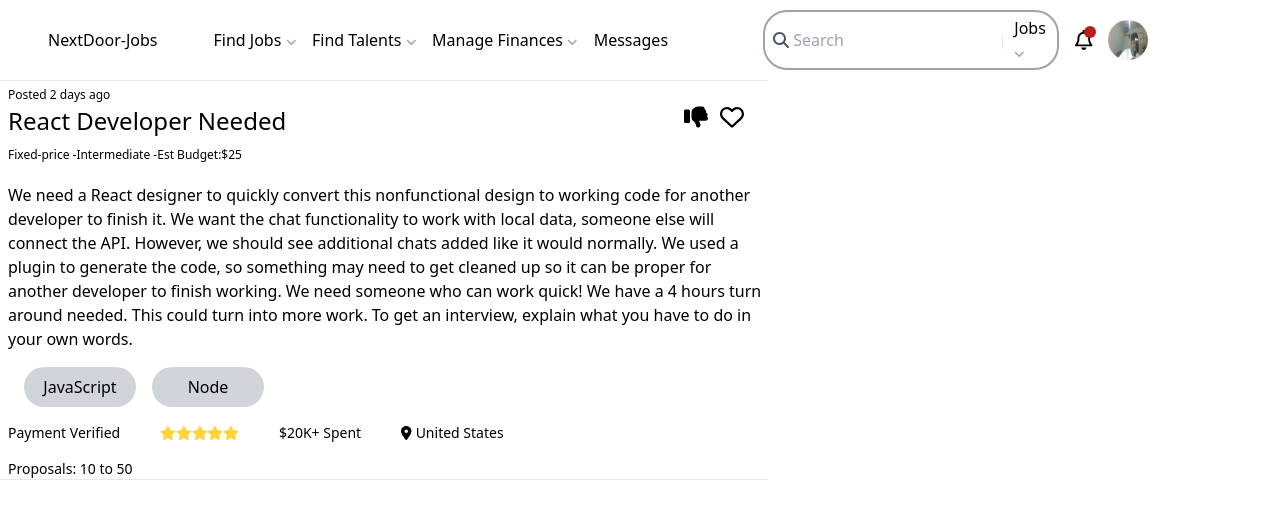
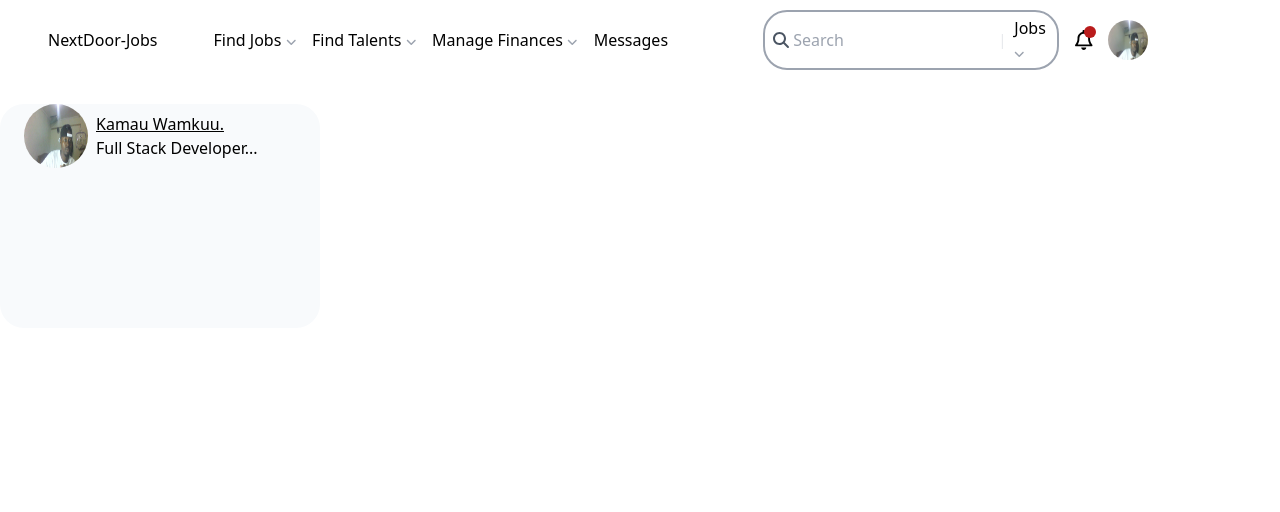
Before and after one commit to Kamau-ke/nextDoor-Jobs, a React (Vite) app: page / in a window 1280 px wide. Shown: the top 512 px of the page. Built offline with nearby package versions, Linux system fonts and the light colour scheme.

Commit message:
job card

```diff
--- a/src/App.jsx
+++ b/src/App.jsx
@@ -2,6 +2,7 @@
 import Navbar from './components/Navbar'
 import JobCard from './components/JobCard'
 import './App.css'
+import MainSection from './components/MainSection'
 function App() {
 
 
@@ -9,7 +10,7 @@
     <div className='h-screen w-screen bg-white'>
     {/* <Register/> */}
     <Navbar/>
-    <JobCard/>
+    <MainSection/>
 
     </div>
   )
--- a/src/components/JobCard.jsx
+++ b/src/components/JobCard.jsx
@@ -1,11 +1,18 @@
-import React from 'react'
+import React, {useState} from 'react'
 import { FontAwesomeIcon } from '@fortawesome/react-fontawesome'
-import { faHeart, faMap } from '@fortawesome/free-regular-svg-icons'
+import { faHeart as faHeartRegular } from '@fortawesome/free-regular-svg-icons'
+import { faHeart as faHeartSolid } from '@fortawesome/free-solid-svg-icons'
 import { faThumbsDown } from '@fortawesome/free-solid-svg-icons'
-// import { faStar } from '@fortawesome/free-regular-svg-icons'
-import { faStar } from '@fortawesome/free-solid-svg-icons'
+import { faStar as faStarRegular } from '@fortawesome/free-regular-svg-icons'
+import { faStar as faStarSolid } from '@fortawesome/free-solid-svg-icons'
 import { faLocationDot } from '@fortawesome/free-solid-svg-icons/faLocationDot'
 function JobCard() {
+    const [isSolid, setIsSolid]=useState(false)
+
+    const toggleHeart=()=>{
+        setIsSolid(!isSolid)
+    }
+
   return (
     <div className='w-3/5 border border-gray border-x-0 pl-2 cursor-pointer hover:bg-gray-100 group'>
         <span className='text-xs'>Posted 2 days ago</span>
@@ -17,7 +24,7 @@
 
             <div className='space-x-3 mr-6 -top-2'>
                 <FontAwesomeIcon icon={faThumbsDown} className='h-6 cursor-pointer' />
-                <FontAwesomeIcon icon={faHeart} className='h-6 cursor-pointer' />
+                <FontAwesomeIcon icon={isSolid ? faHeartSolid: faHeartRegular} className='h-6 cursor-pointer' onClick={toggleHeart} />
             </div>
         </div>
         <div className='mb-4'>
@@ -34,18 +41,18 @@
             <p>Payment Verified</p>
 
             <div className='hidden'>
-            <FontAwesomeIcon icon={faStar} style={{color: "#FFD43B",}} />
-            <FontAwesomeIcon icon={faStar} style={{color: "#FFD43B",}} />
-            <FontAwesomeIcon icon={faStar} style={{color: "#FFD43B",}}/>
-            <FontAwesomeIcon icon={faStar} style={{color: "#FFD43B",}}/>
-            <FontAwesomeIcon icon={faStar} style={{color: "#FFD43B",}}/>
+            <FontAwesomeIcon icon={faStarRegular} />
+            <FontAwesomeIcon icon={faStarRegular} />
+            <FontAwesomeIcon icon={faStarRegular}/>
+            <FontAwesomeIcon icon={faStarRegular}/>
+            <FontAwesomeIcon icon={faStarRegular}/>
             </div>
             <div>
-            <FontAwesomeIcon icon={faStar} style={{color: "#FFD43B",}} />
-            <FontAwesomeIcon icon={faStar} style={{color: "#FFD43B",}} />
-            <FontAwesomeIcon icon={faStar} style={{color: "#FFD43B",}}/>
-            <FontAwesomeIcon icon={faStar} style={{color: "#FFD43B",}}/>
-            <FontAwesomeIcon icon={faStar} style={{color: "#FFD43B",}}/>
+            <FontAwesomeIcon icon={faStarSolid} style={{color: "#FFD43B",}} />
+            <FontAwesomeIcon icon={faStarSolid} style={{color: "#FFD43B",}} />
+            <FontAwesomeIcon icon={faStarSolid} style={{color: "#FFD43B",}}/>
+            <FontAwesomeIcon icon={faStarSolid} style={{color: "#FFD43B",}}/>
+            <FontAwesomeIcon icon={faStarSolid} style={{color: "#FFD43B",}}/>
             </div>
 
             <p>$20K+ <span>Spent</span> </p>
--- /dev/null
+++ b/src/components/MainSection.jsx
@@ -0,0 +1,12 @@
+import React from 'react'
+import ProfileCard from './ProfileCard'
+import JobCard from './JobCard'
+function MainSection() {
+  return (
+    <div>
+        <ProfileCard/>
+    </div>
+  )
+}
+
+export default MainSection
--- a/src/components/ProfileCard.jsx
+++ b/src/components/ProfileCard.jsx
@@ -2,9 +2,13 @@
 import Profile from'../assets/images/profile.jpg'
 function ProfileCard() {
   return (
-    <div>
-        <div>
-            <img src={Profile} className='h-30'/>
+    <div className='bg-slate-50 w-1/4 h-56 rounded-3xl'>
+        <div className='flex space-x-2 m-6'>
+            <img src={Profile} className='h-16 w-16 rounded-full'/>
+            <div className='mt-2'>
+                <h3 className='underline'>Kamau Wamkuu.</h3>
+                <h2>Full Stack Developer...</h2>
+            </div>
         </div>
     </div>
   )
```
